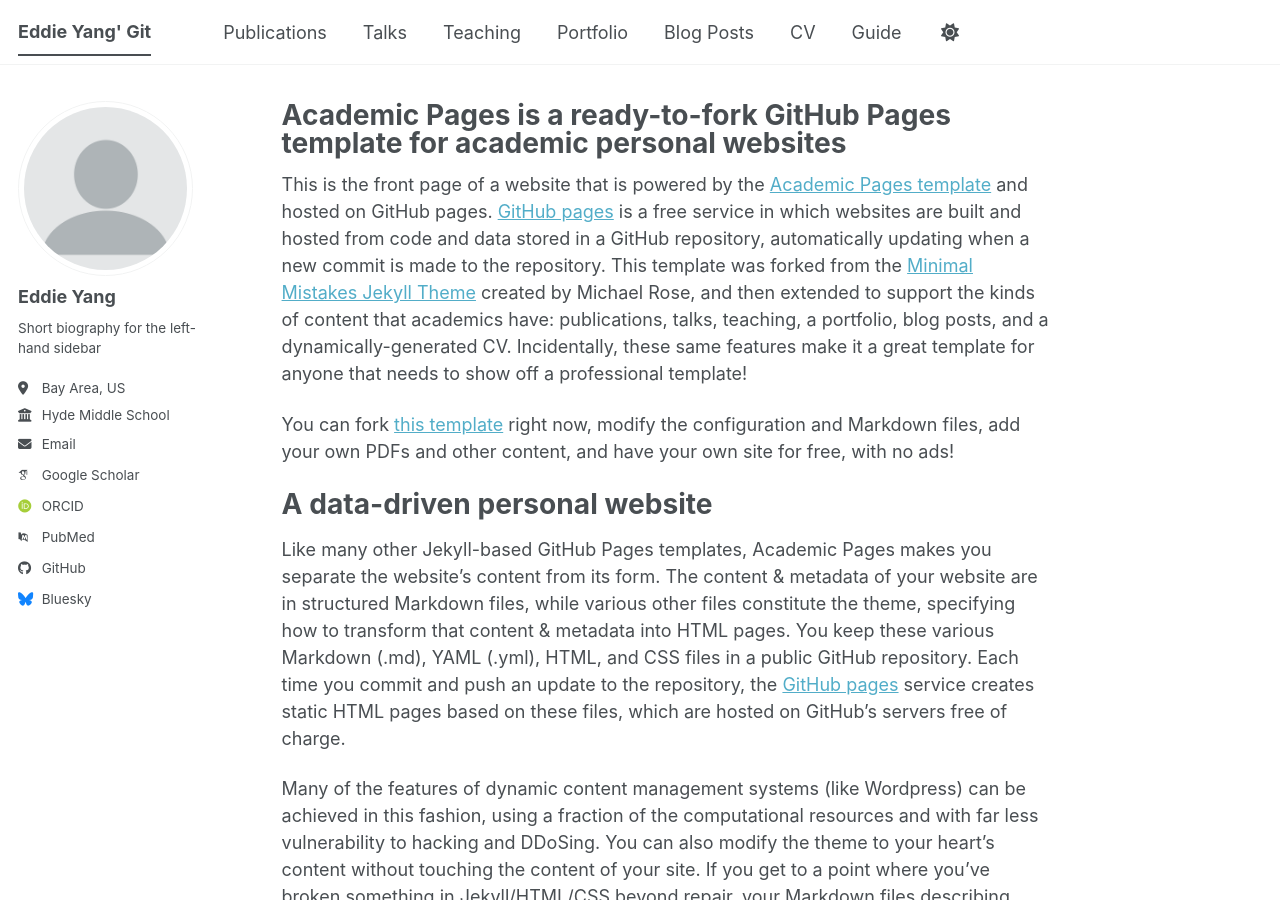
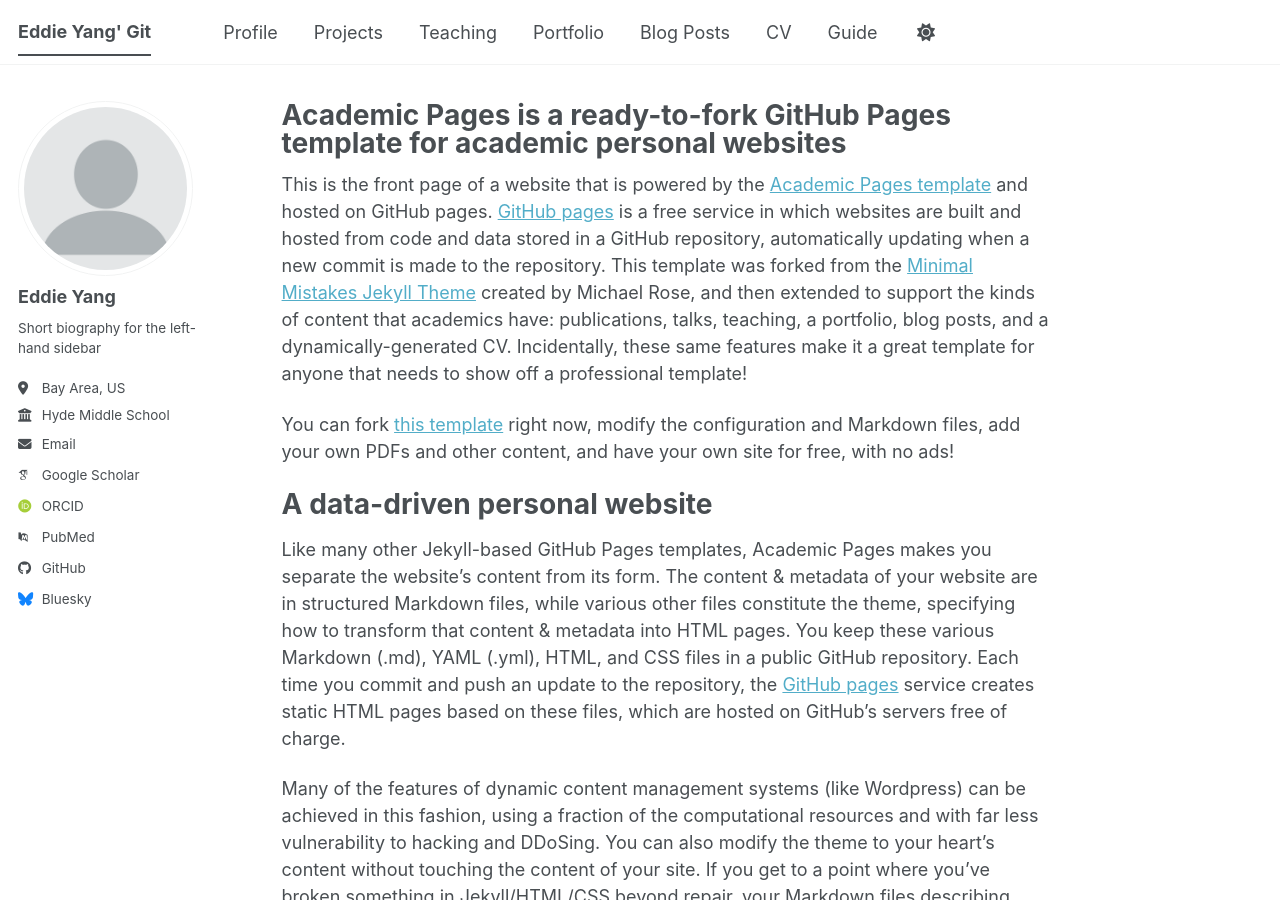
Before and after one commit to eddieyang127/eddieyang127.github.io, a Jekyll site: the page built from _pages/about.md, in a window 1280 px wide and 900 px high. Built offline with Jekyll 4.4.1, drawn with Linux system fonts in a browser that asks for light colours; some web fonts are replaced; a script bundle is joined from its source files by our own code; library files that are not in the unit come from our copies.

Commit message:
Update navigation titles in navigation.yml

```diff
--- a/_data/navigation.yml
+++ b/_data/navigation.yml
@@ -8,10 +8,10 @@
 #      Markdown formatted page while the second is generated using JSON.
 
 main:
-  - title: "Publications"
+  - title: "Profile"
     url: /publications/
 
-  - title: "Talks"
+  - title: "Projects"
     url: /talks/
 
   - title: "Teaching"
```
